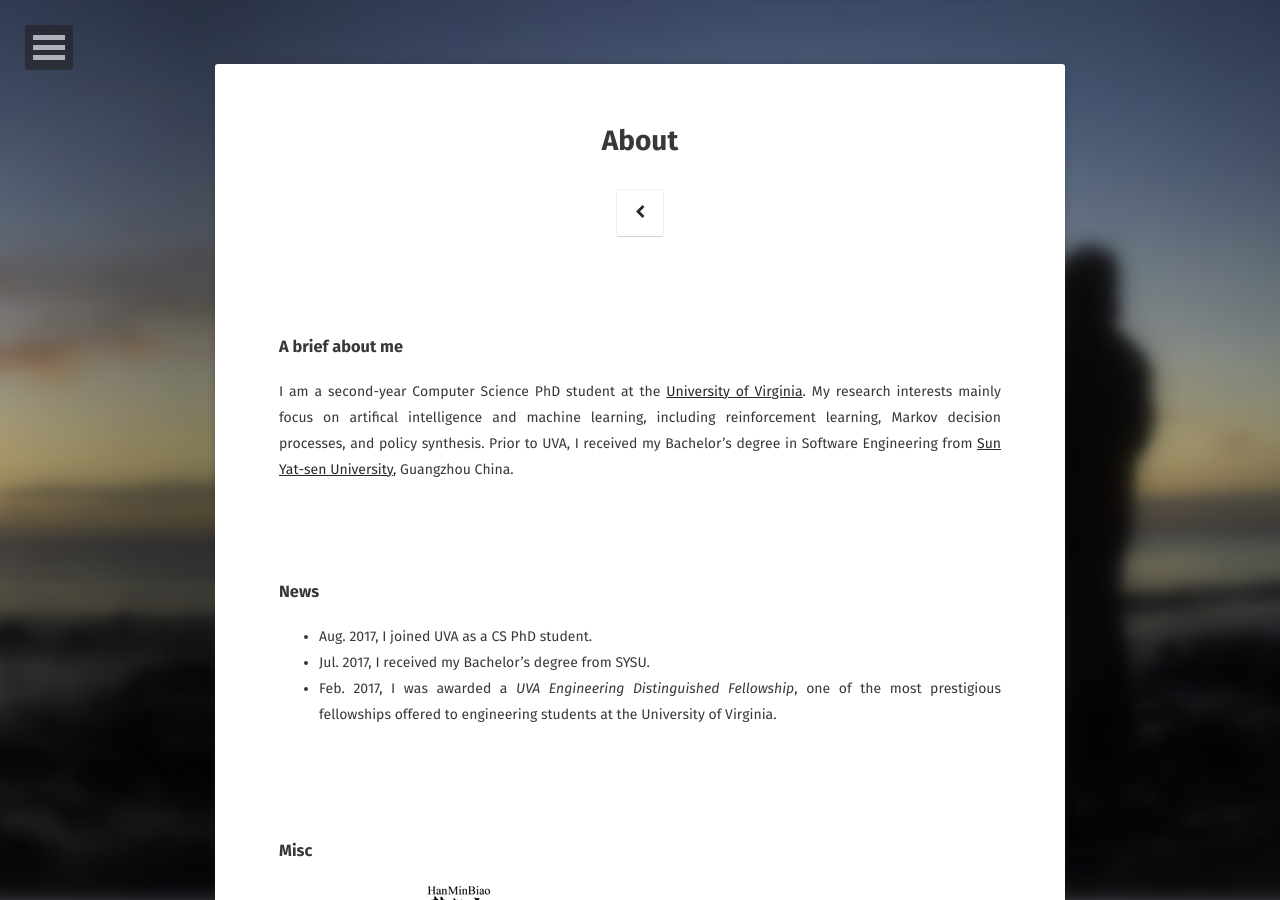
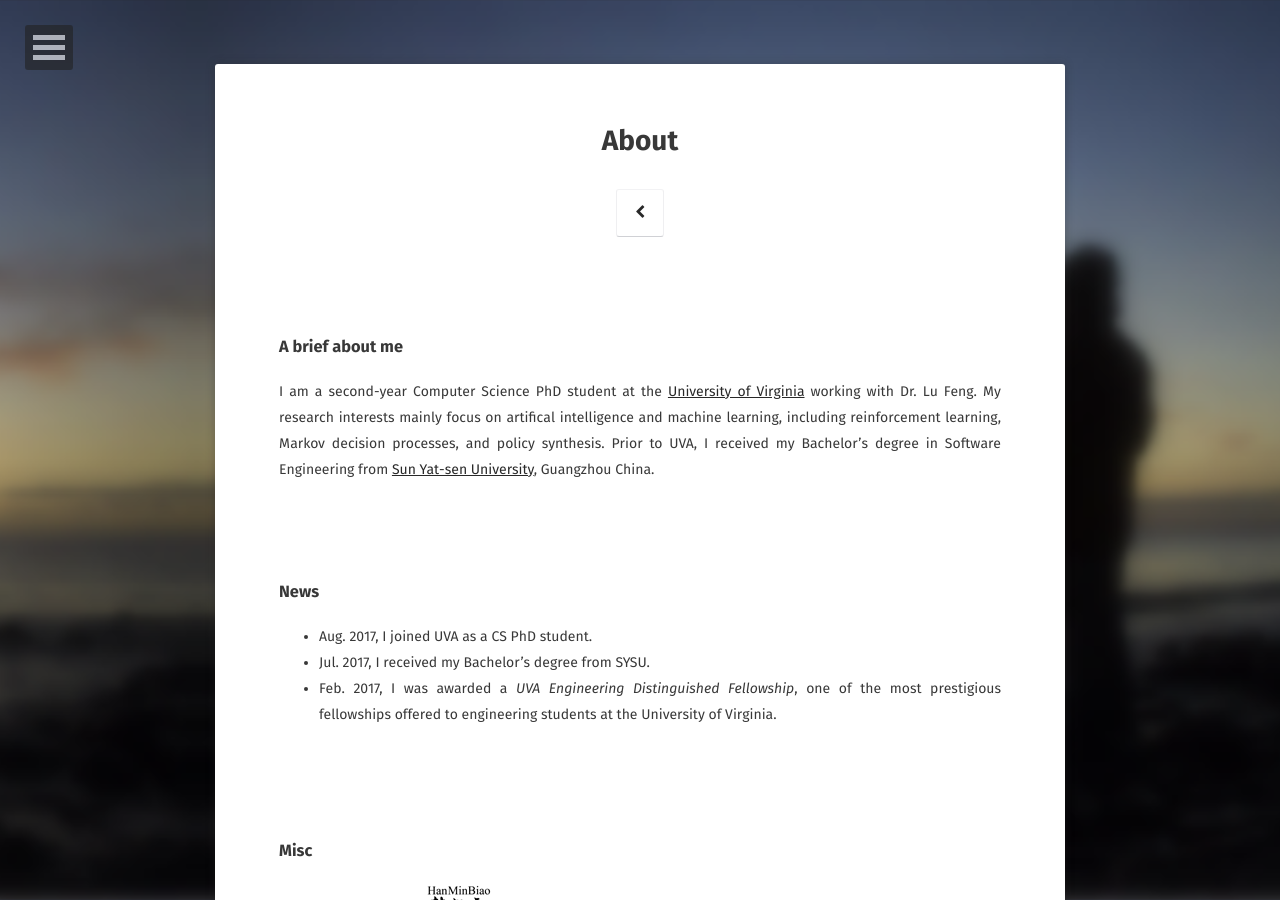
Before and after one commit to FrancisDavis/FrancisDavis.github.io, a Jekyll site: the page built from about/index.md, in a window 1280 px wide and 900 px high. Built offline with Jekyll 4.4.1, drawn with Linux system fonts in a browser that asks for light colours; some web fonts are replaced.

Commit message:
Update index.md

```diff
--- a/about/index.md
+++ b/about/index.md
@@ -7,7 +7,7 @@ comments: false
 ---
 
 ### A brief about me
-I am a second-year Computer Science PhD student at the [University of Virginia](http://www.virginia.edu/). My research interests mainly focus on artifical intelligence and machine learning, including reinforcement learning, Markov decision processes, and policy synthesis. Prior to UVA, I received my Bachelor's degree in Software Engineering from [Sun Yat-sen University](http://www.sysu.edu.cn/2012/en/index.htm), Guangzhou China.
+I am a second-year Computer Science PhD student at the [University of Virginia](http://www.virginia.edu/) working with Dr. Lu Feng. My research interests mainly focus on artifical intelligence and machine learning, including reinforcement learning, Markov decision processes, and policy synthesis. Prior to UVA, I received my Bachelor's degree in Software Engineering from [Sun Yat-sen University](http://www.sysu.edu.cn/2012/en/index.htm), Guangzhou China.
 
 <br>
 <br>
```
